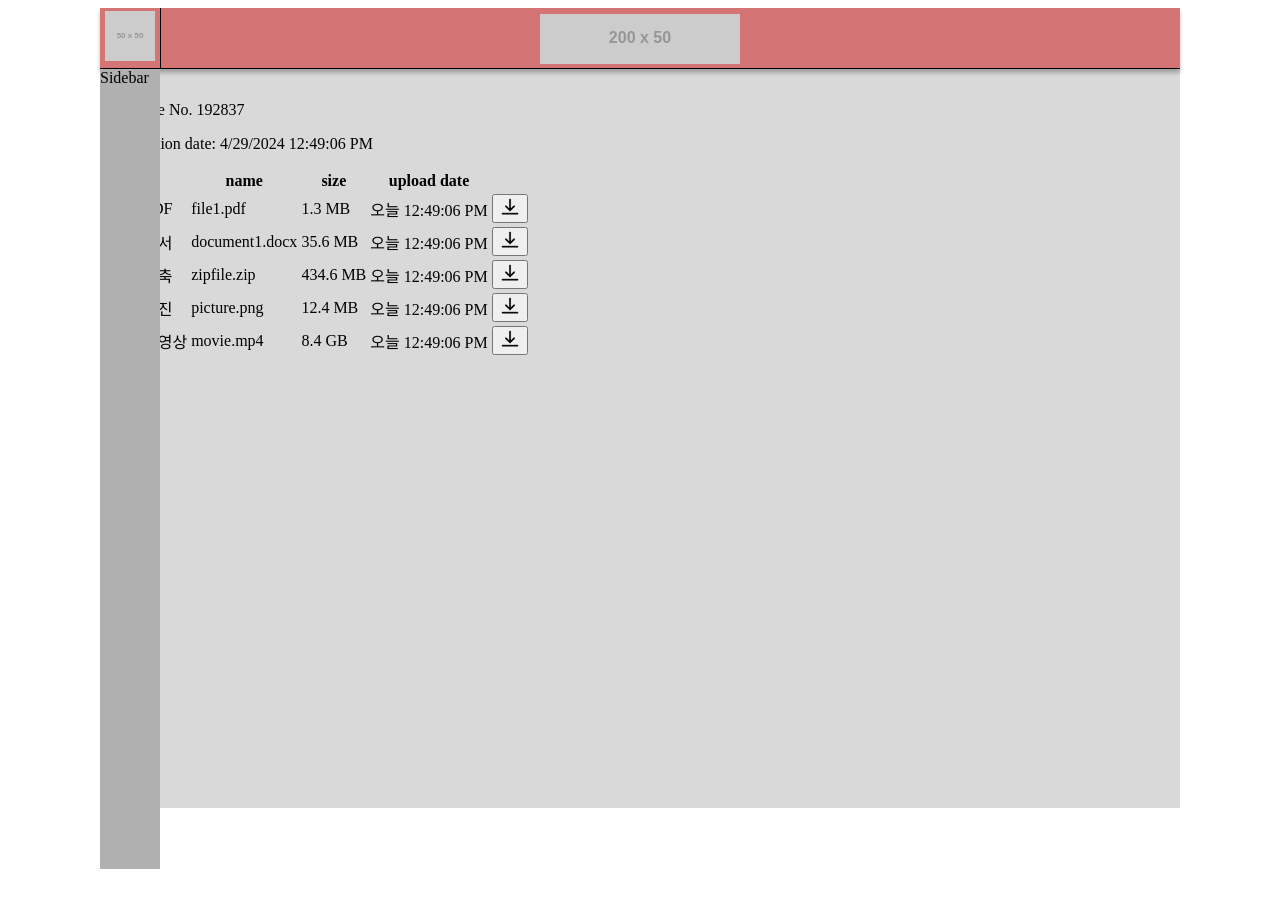
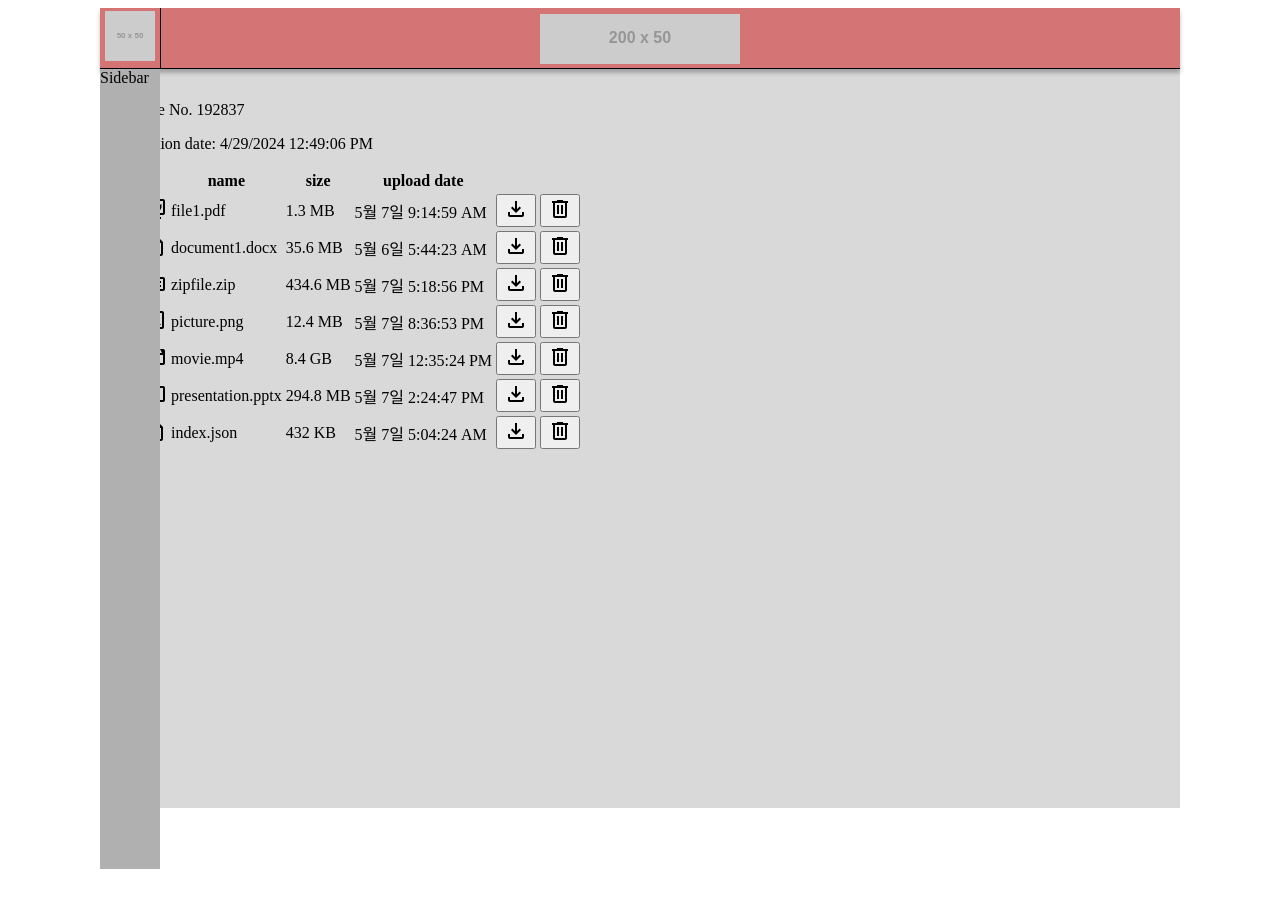
Before and after one commit to PungBox/pungbox-frontend, a React (Vite) app: page /view in a window 1280 px wide. Built offline with nearby package versions, Linux system fonts and the light colour scheme.

Commit message:
feat: apply google material icons

```diff
--- a/index.html
+++ b/index.html
@@ -4,6 +4,8 @@
   <meta charset="UTF-8" />
   <link rel="icon" type="image/svg+xml" href="/favicon.svg" />
   <meta name="viewport" content="width=device-width, initial-scale=1.0" />
+  <link rel="stylesheet"
+        href="https://fonts.googleapis.com/css2?family=Material+Symbols+Outlined:opsz,wght,FILL,GRAD@20..48,100..700,0..1,-50..200" />
   <title>React 18, TypeScript, Jest, Testing Library, TailwindCSS 3, Vite, Eslint and Prettier boilerplate</title>
 </head>
 <body>
--- a/src/components/Pages/view/FileList.tsx
+++ b/src/components/Pages/view/FileList.tsx
@@ -10,7 +10,7 @@ function getIconByFileExtension(extension: string) {
     case 'hwp':
     case 'odt':
     case 'pages':
-      return '문서';
+      return <span className="material-symbols-outlined">description</span>;
     case 'png':
     case 'jpg':
     case 'jpeg':
@@ -19,12 +19,12 @@ function getIconByFileExtension(extension: string) {
     case 'svg':
     case 'heic':
     case 'psd':
-      return '사진';
+      return <span className="material-symbols-outlined">image</span>;
     case 'zip':
     case 'gz':
     case '7z':
     case 'rar':
-      return '압축';
+      return <span className="material-symbols-outlined">folder_zip</span>;
     case 'mov':
     case 'mp4':
     case 'mpg':
@@ -33,25 +33,25 @@ function getIconByFileExtension(extension: string) {
     case 'm4v':
     case 'flv':
     case 'wmv':
-      return '동영상';
+      return <span className="material-symbols-outlined">movie</span>;
     case 'mp3':
     case 'wav':
     case 'ogg':
     case 'flac':
-      return '음악';
+      return <span className="material-symbols-outlined">music_note</span>;
     case 'xls':
     case 'xlsx':
     case 'csv':
     case 'numbers':
     case 'ods':
-      return '시트';
+      return <span className="material-symbols-outlined">table_view</span>;
     case 'ppt':
     case 'pptx':
-      return '발표';
+      return <span className="material-symbols-outlined">present_to_all</span>;
     case 'pdf':
-      return 'PDF';
+      return <span className="material-symbols-outlined">picture_as_pdf</span>;
     default:
-      return '파일';
+      return <span className="material-symbols-outlined">draft</span>;
   }
 }
 
@@ -95,8 +95,11 @@ function downloadFile(url: string): void {
   window.location.href = url;
 }
 
+function deleteFile(fileId: number): void {
+  // do nothing;
+}
+
 export const FileList = () => {
-  // TODO: dummy json 사용 중이지만, backend로부터 가져오도록 변경해야 함
   const initialSelected: { [key: number]: boolean } = {};
   fileDescriptions.forEach((file) => {
     initialSelected[file.fileId] = false;
@@ -109,6 +112,7 @@ export const FileList = () => {
     setSelected(newSelected);
   };
 
+  // TODO: dummy json 사용 중이지만, backend로부터 가져오도록 변경해야 함
   return fileDescriptions.map((file) => {
     const splitted = file.fileName.split('.');
     const extension = splitted[splitted.length - 1];
@@ -123,7 +127,12 @@ export const FileList = () => {
         <td>{getUploadedDatetimeExpression(file.created)}</td>
         <td>
           <button onClick={() => downloadFile(file.fileUrl)}>
-            <img src="src/assets/download.png" alt="download" width={20} />
+            <span className="material-symbols-outlined">download</span>
+          </button>
+        </td>
+        <td>
+          <button onClick={() => deleteFile(file.fileId)}>
+            <span className="material-symbols-outlined">delete</span>
           </button>
         </td>
       </tr>
--- a/src/components/Pages/view/View.tsx
+++ b/src/components/Pages/view/View.tsx
@@ -1,6 +1,5 @@
 import React from 'react';
 import { FileList } from './FileList';
-
 
 const View = () => {
   const storageNumber = 192837;
@@ -21,6 +20,7 @@ const View = () => {
             <th>size</th>
             <th>upload date</th>
             <th>{/*download*/}</th>
+            <th>{/*delete*/}</th>
           </tr>
         </thead>
         <tbody>
--- a/src/utils/dummyData.ts
+++ b/src/utils/dummyData.ts
@@ -6,40 +6,56 @@ const fileDescriptions: FileDescription[] = [
     fileName: 'file1.pdf',
     fileUrl: 'https://www.w3.org/WAI/ER/tests/xhtml/testfiles/resources/pdf/dummy.pdf',
     fileSize: 1376,
-    created: new Date().toISOString(),
-    modified: new Date().toISOString(),
+    created: '2024-05-07T09:14:59.294Z',
+    modified: '2024-05-07T09:14:59.294Z',
   },
   {
     fileId: 2,
     fileName: 'document1.docx',
     fileUrl: 'https://calibre-ebook.com/downloads/demos/demo.docx',
     fileSize: 35642,
-    created: new Date().toISOString(),
-    modified: new Date().toISOString(),
+    created: '2024-05-06T05:44:23.482Z',
+    modified: '2024-05-06T05:47:33.127Z',
   },
   {
     fileId: 3,
     fileName: 'zipfile.zip',
     fileUrl: 'https://getsamplefiles.com/download/zip/sample-1.zip',
     fileSize: 434632,
-    created: new Date().toISOString(),
-    modified: new Date().toISOString(),
+    created: '2024-05-07T17:18:56.547Z',
+    modified: '2024-05-07T17:18:56.547Z',
   },
   {
     fileId: 4,
     fileName: 'picture.png',
     fileUrl: 'https://download.samplelib.com/png/sample-boat-400x300.png',
     fileSize: 12483,
-    created: new Date().toISOString(),
-    modified: new Date().toISOString(),
+    created: '2024-05-07T20:36:53.972Z',
+    modified: '2024-05-07T20:58:57.287Z',
   },
   {
     fileId: 5,
     fileName: 'movie.mp4',
     fileUrl: 'http://commondatastorage.googleapis.com/gtv-videos-bucket/sample/BigBuckBunny.mp4',
     fileSize: 8452321,
-    created: new Date().toISOString(),
-    modified: new Date().toISOString(),
+    created: '2024-05-07T12:35:24.833Z',
+    modified: '2024-05-07T12:35:24.833Z',
+  },
+  {
+    fileId: 6,
+    fileName: 'presentation.pptx',
+    fileUrl: 'https://scholar.harvard.edu/files/torman_personal/files/samplepptx.pptx',
+    fileSize: 294829,
+    created: '2024-05-07T14:24:47.243Z',
+    modified: '2024-05-07T14:24:47.243Z',
+  },
+  {
+    fileId: 8,
+    fileName: 'index.json',
+    fileUrl: 'https://txt2html.sourceforge.net/sample.txt',
+    fileSize: 432,
+    created: '2024-05-07T05:04:24.523Z',
+    modified: '2024-05-07T05:43:24.523Z',
   },
 ];
 
```
Also changed, not shown: src/assets/download.png (deleted). Lines whose indentation alone changed are shown as unchanged.
